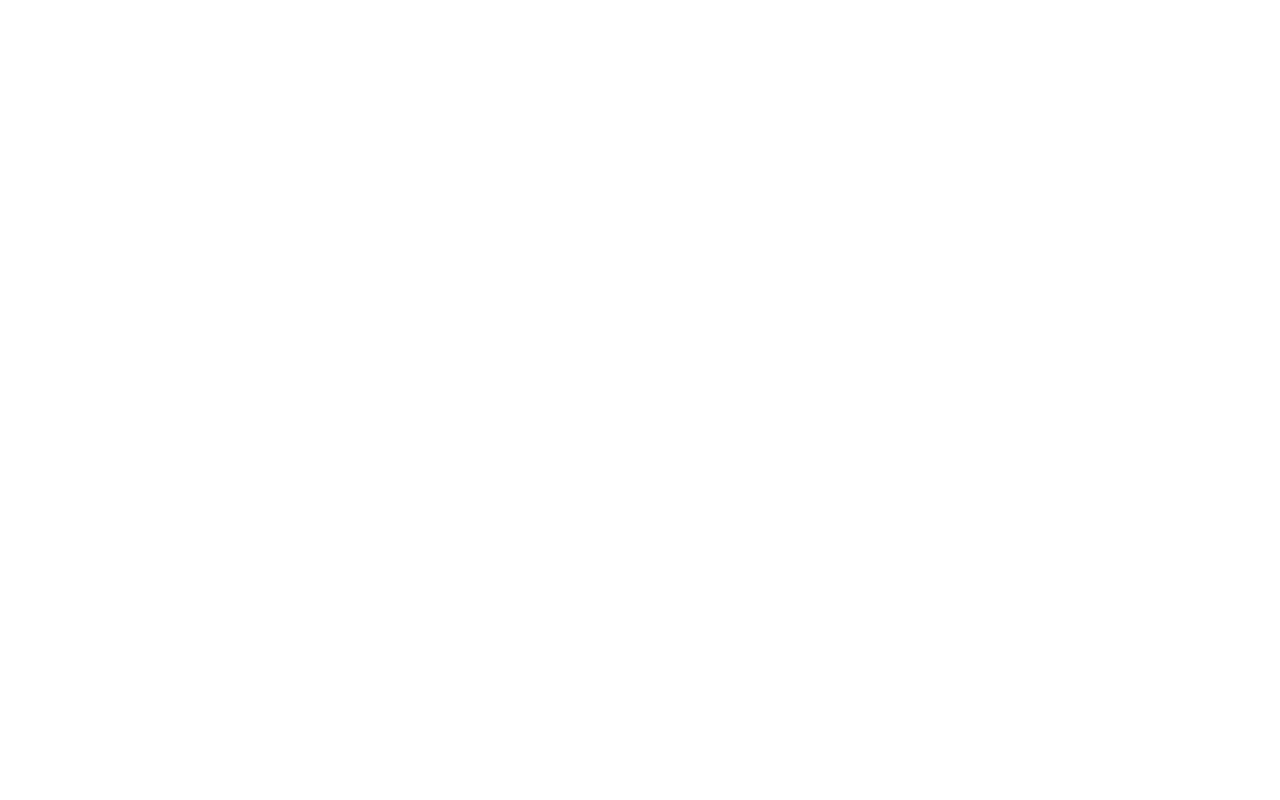
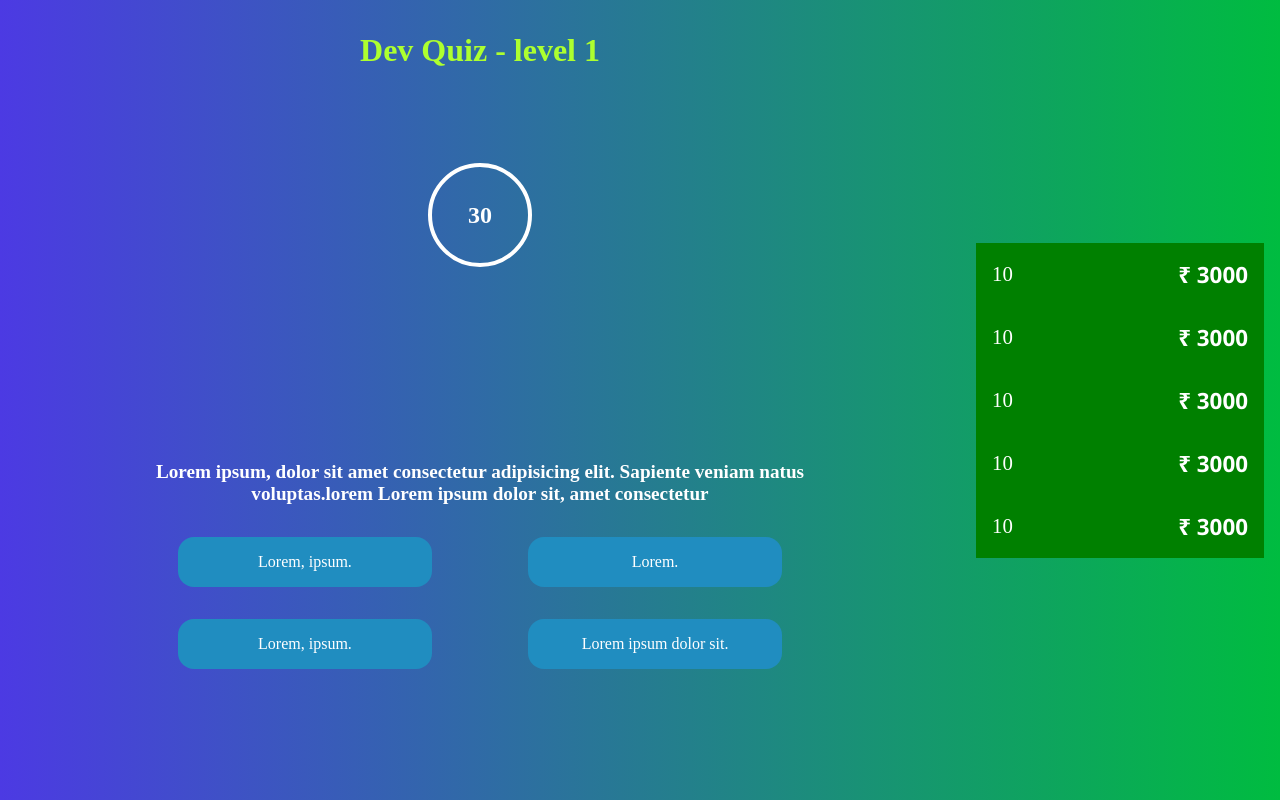
Before and after one commit to gouravmarch20/i-view-js, a plain HTML site: page index.html in a window 1280 px wide. Drawn offline with Linux system fonts and the light colour scheme.

Commit message:
home page

```diff
--- /dev/null
+++ b/css/core.css
@@ -0,0 +1,19 @@
+* {
+  margin: 0rem;
+  box-sizing: border-box;
+  color: white;
+}
+/* ul,
+li ,div {
+  margin: 0rem;
+} */
+li {
+  list-style: none;
+}
+.heading {
+  margin-top: 2rem;
+  font-size: 2rem;
+  color: greenyellow;
+  margin-bottom: 0rem;
+  text-align: center;
+}
--- /dev/null
+++ b/css/index.css
@@ -0,0 +1,95 @@
+.container {
+  height: 100vh;
+  display: flex;
+  background-image: linear-gradient(to left, #00bc40, #4c3ae3);
+}
+.main {
+  min-width: 75vw;
+  display: flex;
+  flex-direction: column;
+}
+.timer {
+  height: 40vh;
+  display: flex;
+  justify-content: center;
+  align-items: center;
+}
+.set-timmer {
+  width: 5rem;
+  height: 5rem;
+  border: 4px solid white;
+  border-radius: 50%;
+  display: flex;
+  align-items: center;
+  justify-content: center;
+  font-weight: 900;
+  font-size: 1.5rem;
+  padding: 3rem;
+}
+.question-options {
+  height: 60vh;
+  display: flex;
+  flex-direction: column;
+  justify-content: center;
+  align-items: center;
+}
+.question {
+  width: 80%;
+  font-size: 1.2rem;
+  text-align: center;
+  font-weight: 600;
+}
+.options {
+  display: flex;
+  flex-wrap: wrap;
+  justify-content: space-between;
+  margin: 1rem;
+}
+.option {
+  text-align: center;
+  width: 40%;
+  margin: 1rem;
+  padding: 1rem;
+
+  background-color: #208dc0;
+  z-index: 1;
+  border-radius: 1rem;
+  cursor: pointer;
+}
+.option:hover {
+  background-color: greenyellow;
+  color: red;
+  transition: all 1s;
+  font-weight: 900;
+}
+.pyramid {
+  min-width: 25vw;
+  display: flex;
+  align-items: center;
+  /* justify-content: start; */
+}
+.pyramid__moneyList {
+  width: 100%;
+  padding: 1rem;
+}
+.pyramid__moneyList__money {
+  display: flex;
+  align-items: center;
+  justify-content: space-between;
+  background-color: green;
+  /* width: 100%; */
+  padding: 1rem;
+  /* border-radius: 1rem; */
+}
+.pyramid__moneyList__money:active {
+  background-color: greenyellow;
+}
+.prize-money {
+  font-size: 1.4rem;
+  font-weight: 600;
+  font-family: "Segoe UI", Tahoma, Geneva, Verdana, sans-serif;
+}
+.question-number {
+  font-size: 1.3rem;
+  font-weight: 100;
+}
--- a/index.html
+++ b/index.html
@@ -1,12 +1,57 @@
 <!DOCTYPE html>
 <html lang="en">
-<head>
-  <meta charset="UTF-8">
-  <meta http-equiv="X-UA-Compatible" content="IE=edge">
-  <meta name="viewport" content="width=device-width, initial-scale=1.0">
-  <title>Document</title>
-</head>
-<body>
-
-</body>
+  <head>
+    <meta charset="UTF-8" />
+    <meta http-equiv="X-UA-Compatible" content="IE=edge" />
+    <meta name="viewport" content="width=device-width, initial-scale=1.0" />
+    <title>Document</title>
+    <link rel="stylesheet" href="./css/index.css" />
+  </head>
+  <link rel="stylesheet" href="./style.css" />
+  <body>
+    <div class="container">
+      <main class="main">
+        <h2 class="heading">Dev Quiz - level 1</h2>
+        <header class="timer">
+          <div class="set-timmer">30</div>
+        </header>
+        <div class="question-options">
+          <div class="question">
+            Lorem ipsum, dolor sit amet consectetur adipisicing elit. Sapiente
+            veniam natus voluptas.lorem Lorem ipsum dolor sit, amet consectetur
+          </div>
+          <div class="options">
+            <div class="option">Lorem, ipsum.</div>
+            <div class="option">Lorem.</div>
+            <div class="option">Lorem, ipsum.</div>
+            <div class="option">Lorem ipsum dolor sit.</div>
+          </div>
+        </div>
+      </main>
+      <section class="pyramid">
+        <ul class="pyramid__moneyList">
+          <li class="pyramid__moneyList__money">
+            <span class="question-number">10</span>
+            <span class="prize-money">₹ 3000</span>
+          </li>
+          <li class="pyramid__moneyList__money">
+            <span class="question-number">10</span>
+            <span class="prize-money">₹ 3000</span>
+          </li>
+          <li class="pyramid__moneyList__money">
+            <span class="question-number">10</span>
+            <span class="prize-money">₹ 3000</span>
+          </li>
+          <li class="pyramid__moneyList__money">
+            <span class="question-number">10</span>
+            <span class="prize-money">₹ 3000</span>
+          </li>
+          <li class="pyramid__moneyList__money">
+            <span class="question-number">10</span>
+            <span class="prize-money">₹ 3000</span>
+          </li>
+        </ul>
+      </section>
+    </div>
+  </body>
 </html>
--- /dev/null
+++ b/style.css
@@ -0,0 +1 @@
+@import url("/css/core.css");
```
